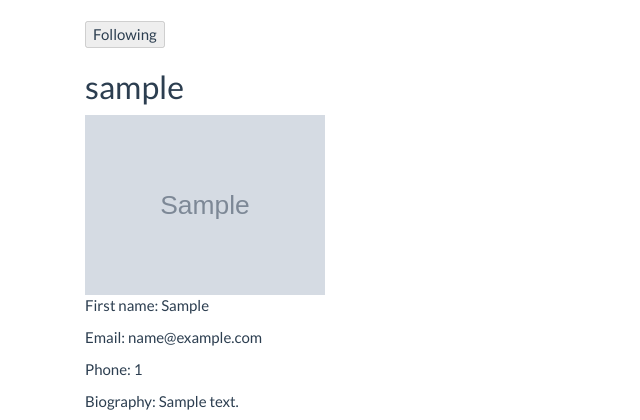
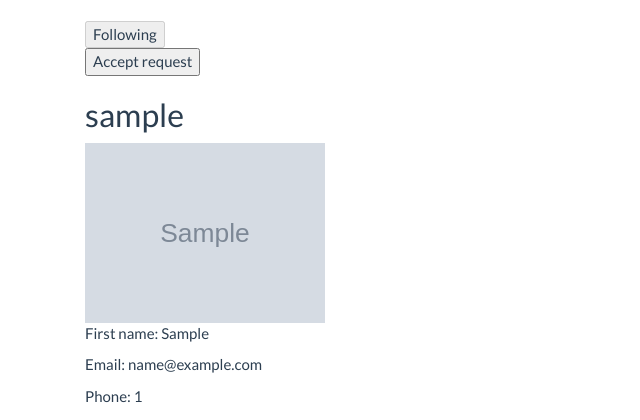
Before and after one commit to javierarams/instagram, a Django app: a page that uses instagram/templates/base/base.html in a window 1280 px wide. Shown: the part 60-480 px from the top of the page, without its empty margins (0-640 px from the left). Run offline with Django 3.2, Linux system fonts and the light colour scheme; a user stored in the database is signed in; tables that the repository leaves empty hold one stand-in row (values such as "Sample post"); grey boxes marked "Sample" are stand-in pictures; parts of the project's set-up code (start-up, migrations or seed data) failed here and were passed over; some libraries are stand-ins or nearby versions.

Commit message:
Follow requests done

```diff
--- a/instagram/apps/register/forms.py
+++ b/instagram/apps/register/forms.py
@@ -15,7 +15,7 @@ class RegisterForm(forms.ModelForm):
 
     class Meta:
         model = UserProfile
-        exclude = ['user', 'follows']
+        exclude = ['user', 'follows', 'follow_requests']
 
 class EditProfileForm(UserChangeForm):
 
@@ -27,4 +27,4 @@ class EditRegisterForm(UserChangeForm):
 
     class Meta:
         model = UserProfile
-        exclude = ['user', 'follows']
+        exclude = ['user', 'follows', 'follow_requests']
--- a/instagram/apps/register/models.py
+++ b/instagram/apps/register/models.py
@@ -26,7 +26,7 @@ class UserProfile(models.Model):
     image = models.ImageField(upload_to='profilepics', blank=True, default='profilepics/default.png')
     notification = models.CharField(max_length=1, choices=NOTIFICATIONS, default='P')
     follows = models.ManyToManyField('UserProfile', related_name='followed_by', default="", blank=True)
-    #requests = models.ManyToManyField('UserProfile')
+    follow_requests = models.ManyToManyField('UserProfile', related_name='requested_by', default="", blank=True)
 
     def __str__(self):
         return self.user.username
--- a/instagram/apps/register/urls.py
+++ b/instagram/apps/register/urls.py
@@ -9,7 +9,9 @@ from apps.register.views import (index,
                                 edit_profile,
                                 change_password,
                                 list_followers,
-                                list_followings)
+                                list_followings,
+                                list_follow_requests,
+                                accept_follow_request)
 from django.contrib.auth import views as auth_views, logout
 
 app_name = 'register'
@@ -34,4 +36,6 @@ urlpatterns = [
     path('password/', change_password, name='change_password'),
     path('followers/', list_followers, name='followers'),
     path('following/', list_followings, name='following'),
+    path('follow_requests/', list_follow_requests, name='follow_requests'),
+    path('accept_request/', accept_follow_request, name='accept_request'),
 ]
--- a/instagram/apps/register/views.py
+++ b/instagram/apps/register/views.py
@@ -70,9 +70,11 @@ def profile_view(request, pk=None):
     return render(request, 'register/profile.html', {'user': user})
 
 def friends_profile(request, username):
+    print("entra en friends profile")
     user = User.objects.get(username=username)
     followed = request.user.userprofile.follows.filter(user=user).exists()
-    return render(request, 'register/profile.html', {'user': user, 'followed': followed})
+    follow_requested = request.user.userprofile.follow_requests.filter(user=user).exists()
+    return render(request, 'register/profile.html', {'user': user, 'followed': followed, 'follow_requested': follow_requested})
 
 def logout_view(request):
     logout(request)
@@ -93,9 +95,21 @@ def follow_user(request):
     user = request.user
     # Profile from user we want to follow
     user_to_follow = UserProfile.objects.get(user_id=request.POST.get('user_id'))
-    #if(user_to_follow.userprofile.private == True)
-    user.userprofile.follows.add(user_to_follow)
-    return render(request, 'register/profile.html', {'user': user_to_follow})
+    if(user_to_follow.private):
+        user = UserProfile.objects.get(user_id=user.id)
+        user_to_follow.follow_requests.add(user)
+        return HttpResponse('Request sent')
+    else:
+        user.userprofile.follows.add(user_to_follow)
+        return HttpResponse('Following')
+
+def accept_follow_request(request):
+    print("entra en accept_follow_request")
+    user = request.user
+    user_to_accept = UserProfile.objects.get(user_id=request.POST.get('user_id'))
+    user.userprofile.followed_by.add(user_to_accept)
+    user.userprofile.follow_requests.remove(user_to_accept)
+    return HttpResponse('Request accepted')
 
 def list_followers(request):
     user = request.user
@@ -106,3 +120,8 @@ def list_followings(request):
     user = request.user
     followings = user.userprofile.follows.all()
     return render(request, 'register/following.html', {'followings': followings})
+
+def list_follow_requests(request):
+    user = request.user
+    follow_requests = user.userprofile.follow_requests.all()
+    return render(request, 'register/follow_requests.html', {'follow_requests': follow_requests})
--- a/instagram/templates/base/base.html
+++ b/instagram/templates/base/base.html
@@ -25,7 +25,7 @@
                     <li><a href="{% url 'register:followers' %}">Followers</a></li>
                     <li><a href="{% url 'register:following' %}">Following</a></li>
                     <li><a href="{% url 'register:follow' %}">Search</a></li>
-                    <li><a href="#">Requests</a></li>
+                    <li><a href="{% url 'register:follow_requests' %}">Requests</a></li>
                     <li><a href="{% url 'register:edition' %}">Edit Profile</a></li>
                     <li><a href="{% url 'register:change_password' %}">Change Password</a></li>
                     <li><a href="{% url 'register:logout' %}">Logout</a></li>
--- a/instagram/templates/register/following.html
+++ b/instagram/templates/register/follow_requests.html
@@ -4,8 +4,8 @@ Follow
 {% endblock %}
 
 {% block content %}
-<h1>Followers</h1>
-{% for user in followings %}
+<h1>Follow requests</h1>
+{% for user in follow_requests %}
     {% csrf_token %}
     <h4><a href="{% url 'register:friends_profile' user.user %}">{{ user.user }}</a></h4>
 {% endfor %}
--- a/instagram/templates/register/profile.html
+++ b/instagram/templates/register/profile.html
@@ -14,6 +14,13 @@
             <button id="follow-button" type="submit">Follow</button>
         {% endif %}
     </form>
+    <form id="accept-request-form" method="POST" action="/register/accept_request/">
+        {% csrf_token %}
+        <input type="hidden" name="user_id" value="{{ user.id }}"></input>
+        {% if follow_requested %}
+            <button id="accept-request-button" type="submit">Accept request</button>
+        {% endif %}
+    </form>
     <h2>{{ user.username }}</h2>
     <img src="{{ user.userprofile.image.url }}" width="240">
     <p>First name: {{ user.first_name }}</p>
@@ -27,8 +34,9 @@
 
 <script>
     $(document).ready(function(){
-        form = $("#follow-form")
-        $(form).click( function(e) {
+        follow_form = $("#follow-form")
+        accept_request_form = $("#accept-request-form")
+        $(follow_form).click( function(e) {
             event.preventDefault();
             $.ajax({
                 method: "POST",
```
Also changed, not shown: instagram/apps/register/migrations/0009_auto_20180703_0149.py (added), instagram/apps/register/migrations/0010_auto_20180703_1704.py (added), instagram/register/media/profilepics/default.png (added).
